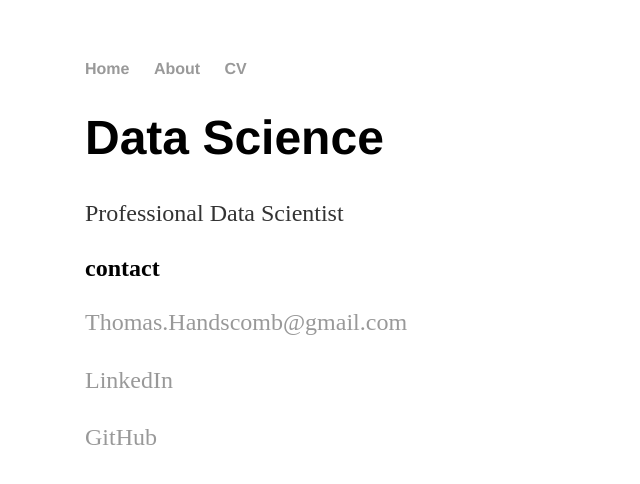
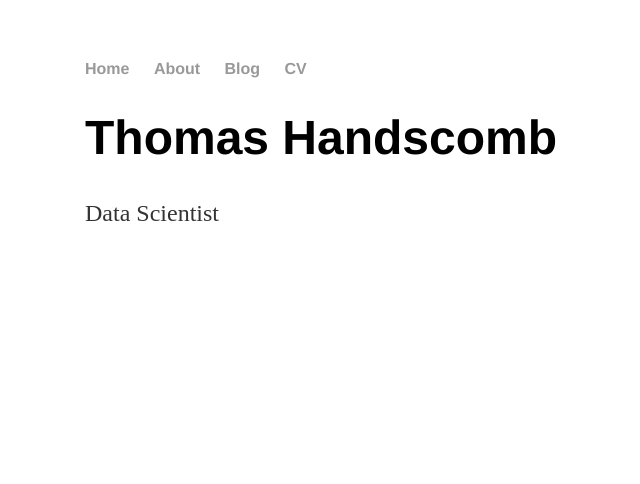
Before and after one commit to ThomasHandscomb/ThomasHandscomb.github.io, a Jekyll site: the page built from index.html, in a window 1280 px wide. Shown: the top 484 px of the page, without its empty margins (43-683 px from the left). Built offline with Jekyll 4.4.1, drawn with Linux system fonts in a browser that asks for light colours.

Commit message:
Update index.html

```diff
--- a/index.html
+++ b/index.html
@@ -1,42 +1,8 @@
-<!DOCTYPE html>
-<html>
-<meta name="description" content="add a description of your site here">
-<meta name="keywords" content="add, some, keywords, you, want, here">
-	<head>
-		<title>Thomas Handscomb</title>
-		<!-- link to main stylesheet -->
-		<link rel="stylesheet" type="text/css" href="/css/main.css">
-	</head>
-	<body>
-		<nav>
-    		<ul>
-        		<li><a href="/">Home</a></li>
-	        	<li><a href="/about">About</a></li>
-        		<li><a href="/cv">CV</a></li>
-    		</ul>
-		</nav>
-		<div class="container">
-    		<div class="blurb">
-        		<h1>Data Science</h1>
-				<p>Professional Data Scientist</a></p>
-    		</div><!-- /.blurb -->
-		</div><!-- /.container -->
-
-    <section id="content-contact">
-        <div class="container">
-            <h2>contact</h2>
-
-            <div class="row">
-                <div class="twelve columns">
-                    <p class="text-center"><a href="mailto:Thomas.Handscomb@gmail.com" target="_blank" class="blue">Thomas.Handscomb@gmail.com</a></p>
-                    <p class="text-center"><a href="https://www.linkedin.com/in/ThomasHandscomb" target="_blank" class="blue">LinkedIn</a></p>
-                    <p class="text-center"><a href="https://github.com/thomashandscomb" target="_blank" class="blue">GitHub</a></p>
-                </div>
-            </div>
-
-            <div class="spacer-big"></div>
-        </div>
-    </section>
-
-	</body>
-</html>
+---
+layout: default
+title: Thomas Handscomb
+---
+<div class="blurb">
+	<h1>Thomas Handscomb</h1>
+	<p>Data Scientist</a></p>
+</div><!-- /.blurb -->
```
